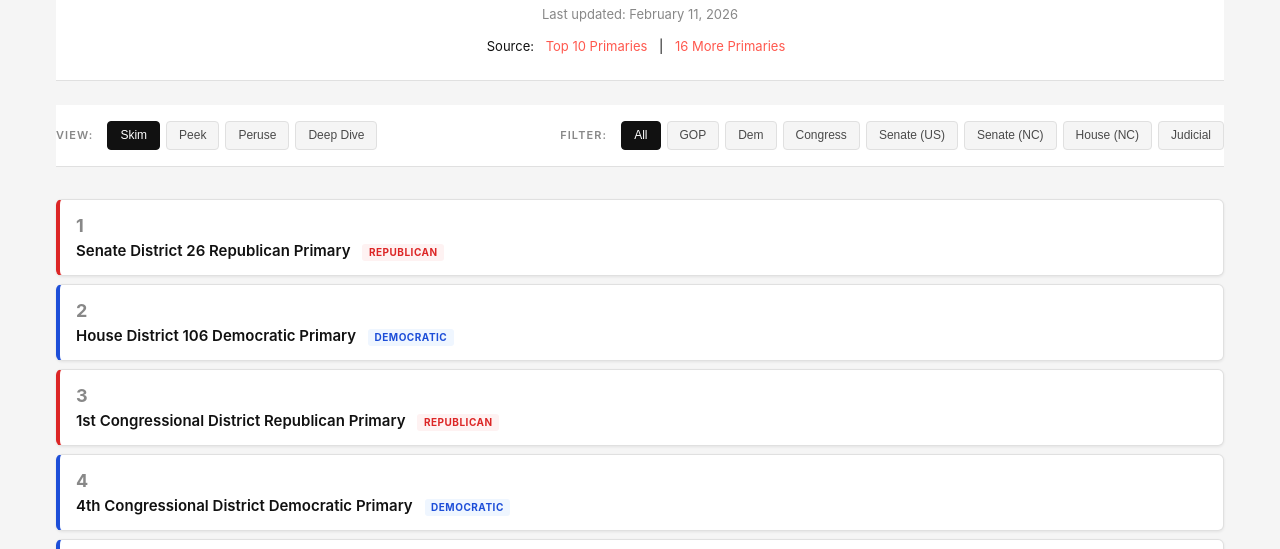
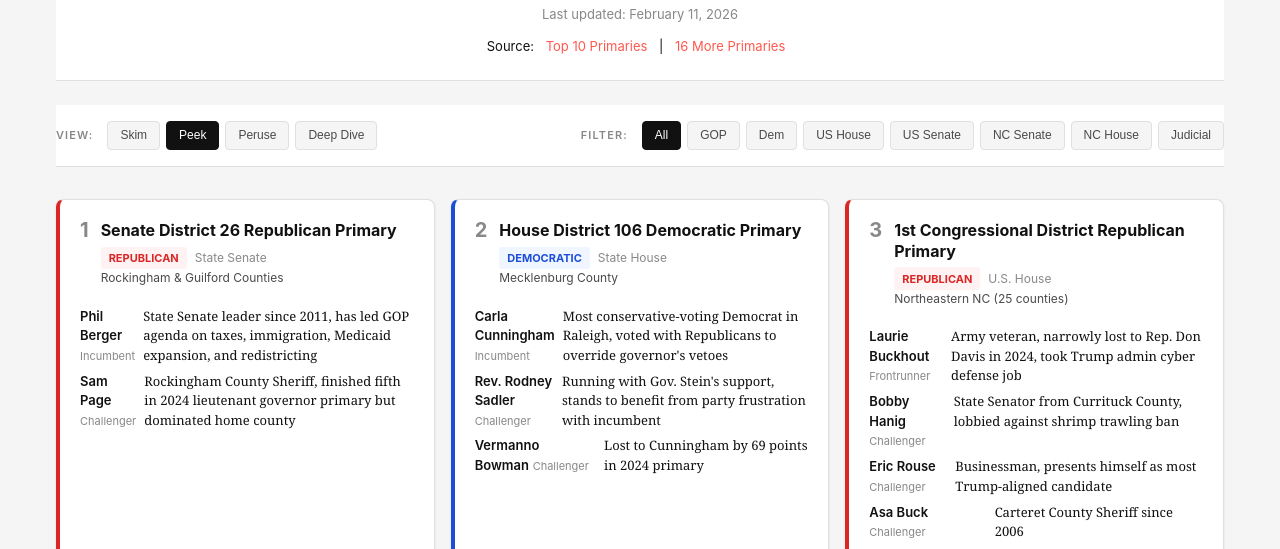
Before and after one commit to austinbrian/26-nc-primaries-for-2026, a plain HTML site: page index.html in a window 1280 px wide. Shown: the part 236-785 px from the top of the page. Drawn offline with Linux system fonts and the light colour scheme.

Commit message:
Default to Peek view, clean up filter labels

```diff
--- a/app.js
+++ b/app.js
@@ -1,6 +1,6 @@
 // State
 let races = [];
-let currentView = 'skim';
+let currentView = 'peek';
 let currentFilter = 'ALL';
 
 // DOM Elements
--- a/index.html
+++ b/index.html
@@ -44,8 +44,8 @@
     <nav class="controls">
       <div class="view-modes">
         <span class="control-label">View:</span>
-        <button class="view-btn active" data-view="skim">Skim</button>
-        <button class="view-btn" data-view="peek">Peek</button>
+        <button class="view-btn" data-view="skim">Skim</button>
+        <button class="view-btn active" data-view="peek">Peek</button>
         <button class="view-btn" data-view="peruse">Peruse</button>
         <button class="view-btn" data-view="deep-dive">Deep Dive</button>
       </div>
@@ -55,10 +55,10 @@
         <button class="filter-btn active" data-type="ALL">All</button>
         <button class="filter-btn" data-type="Republican">GOP</button>
         <button class="filter-btn" data-type="Democratic">Dem</button>
-        <button class="filter-btn" data-type="U.S. House">Congress</button>
-        <button class="filter-btn" data-type="U.S. Senate">Senate (US)</button>
-        <button class="filter-btn" data-type="State Senate">Senate (NC)</button>
-        <button class="filter-btn" data-type="State House">House (NC)</button>
+        <button class="filter-btn" data-type="U.S. House">US House</button>
+        <button class="filter-btn" data-type="U.S. Senate">US Senate</button>
+        <button class="filter-btn" data-type="State Senate">NC Senate</button>
+        <button class="filter-btn" data-type="State House">NC House</button>
         <button class="filter-btn" data-type="Judicial">Judicial</button>
       </div>
     </nav>
```
Also changed, not shown: 1 other file.
